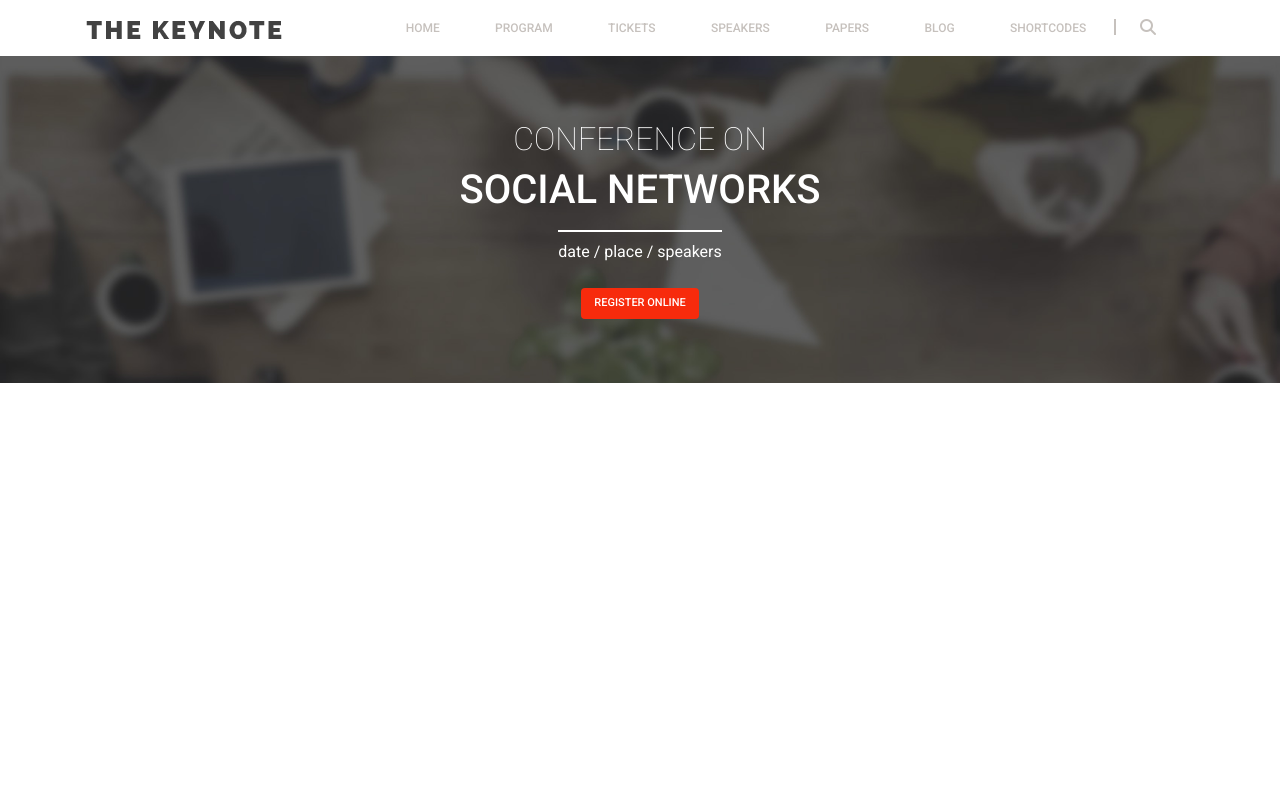
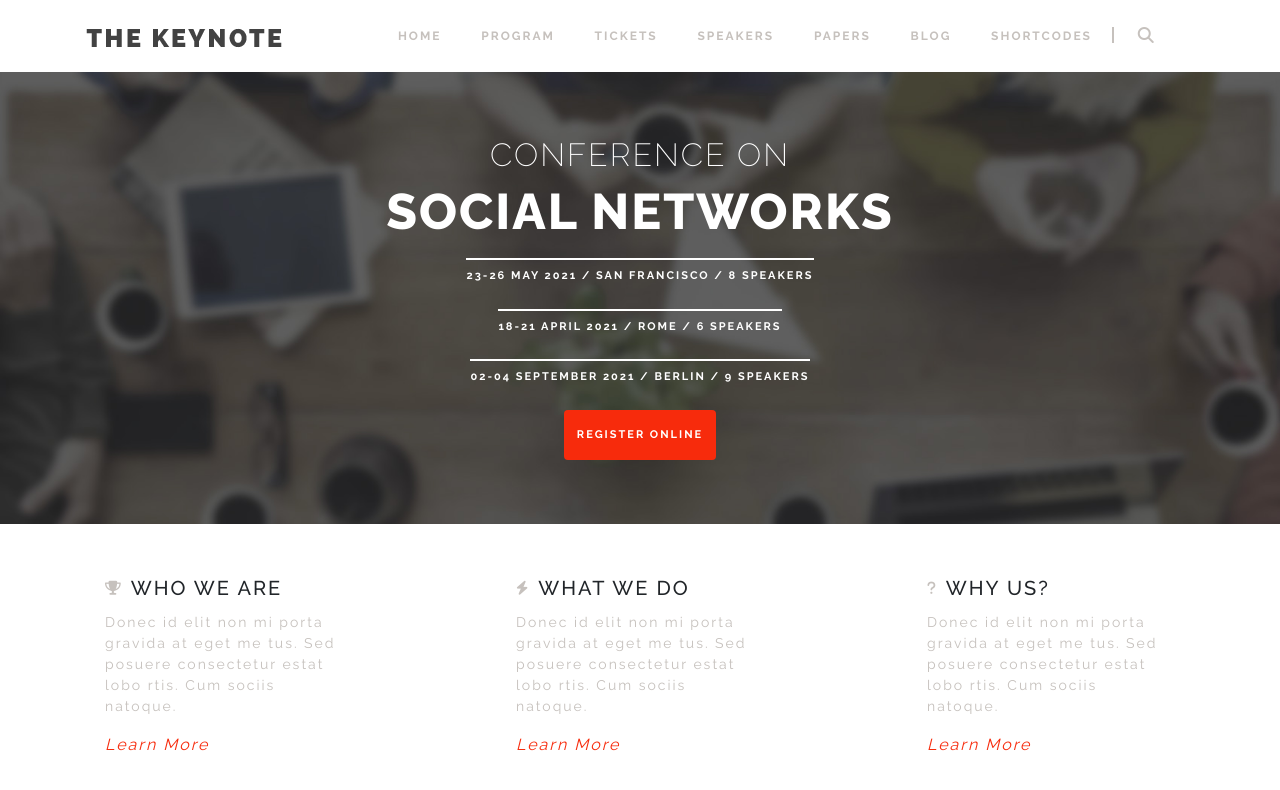
Before and after one commit to MirkoR89/proj-html-vuejs, a plain HTML site: page index.html in a window 1280 px wide. Drawn offline with nearby package versions, Linux system fonts and the light colour scheme.

Commit message:
Hero content and w section completed

```diff
--- a/assets/css/style.css
+++ b/assets/css/style.css
@@ -1,5 +1,7 @@
+/* Utility classes */
 * {
-  font-family: 'Roboto', sans-serif;
+  font-family: 'Raleway', sans-serif;
+  letter-spacing: 2px;
 }
 
 /* Header */
@@ -10,7 +12,7 @@
 }
 
 .navbar_link {
-  font-weight: 500;
+  font-weight: 700;
   font-size: 12px!important;
   color: #C6C1BD!important;
 }
@@ -39,17 +41,35 @@ form span i {
 }
 
 .hero_content h2 {
-  font-weight: 100;
+  font-weight: 200;
+}
+
+.hero_content h1 {
+  font-weight: 800;
+  font-size: 50px;
 }
 
 .date_conference {
+  font-weight: 700;
+  font-size: 11px;
   border-top: 2px solid white;
 }
 
-
 .hero_content button {
-  font-weight: 500;
+  font-weight: 700;
   font-size: 11px;
   color: white;
   background-color: #F72B0C;
 }
+
+/* Main */
+/* W Section */
+.card-body i,
+.card-body p {
+  font-size: 14px;
+  color: #C6C1BD;
+}
+
+.card-body a {
+  color: #F72B0C;
+}
--- a/assets/js/main.js
+++ b/assets/js/main.js
@@ -1,9 +1,8 @@
-new Vue ({
+new Vue({
   el: '#root',
   data: {
     // data obj: Navbar.
-    navBar: [
-      {
+    navBar: [{
         name: 'home',
         link: null
       },
@@ -32,10 +31,42 @@ new Vue ({
         link: null
       }
     ],
+    // data obj: Conferences
+    conferences: [{
+        date: '23-26 may 2021',
+        place: 'san francisco',
+        speakers: '8 speakers'
+      },
+      {
+        date: '18-21 april 2021',
+        place: 'rome',
+        speakers: '6 speakers'
+      },
+      {
+        date: '02-04 september 2021',
+        place: 'berlin',
+        speakers: '9 speakers'
+      }
+    ],
     // data obj: W section
-    wSection: [],
+    wSection: [{
+        icon: 'fas fa-trophy',
+        title: 'who we are',
+        paragraph: 'Donec id elit non mi porta gravida at eget me tus. Sed posuere consectetur estat lobo rtis. Cum sociis natoque.'
+      },
+      {
+        icon: 'fas fa-bolt',
+        title: 'what we do',
+        paragraph: 'Donec id elit non mi porta gravida at eget me tus. Sed posuere consectetur estat lobo rtis. Cum sociis natoque.'
+      },
+      {
+        icon: 'fas fa-question',
+        title: 'why us?',
+        paragraph: 'Donec id elit non mi porta gravida at eget me tus. Sed posuere consectetur estat lobo rtis. Cum sociis natoque.'
+      }
+    ],
     // data obj: Speakers section
-    speakers:[],
+    speakers: [],
     // data obj: Recent news
     recentNews: [],
     // data obj: Tickets
@@ -43,6 +74,7 @@ new Vue ({
     // data obj: Sponsors
     sponsors: [],
     // data obj: footer
-    footer:[]
-  }
+    footer: []
+  },
+  methods: {}
 })
--- a/index.html
+++ b/index.html
@@ -14,7 +14,7 @@
   <script src="https://kit.fontawesome.com/8d58ee31c8.js" crossorigin="anonymous"></script>
   <!-- Google Fonts CDN -->
   <link rel="preconnect" href="https://fonts.gstatic.com">
-  <link href="https://fonts.googleapis.com/css2?family=Roboto:wght@100;300;400;500;700;900&display=swap" rel="stylesheet">
+  <link href="https://fonts.googleapis.com/css2?family=Raleway:wght@100;200;300;400;500;600;700;800&display=swap" rel="stylesheet">
 </head>
 
 <body>
@@ -22,7 +22,7 @@
     <!-- Header -->
     <header>
       <!-- Navbar -->
-      <nav class="navbar navbar-expand-lg container">
+      <nav class="navbar navbar-expand-lg py-3 container">
         <a class="navbar-brand logo" href="#"><img src="assets/img/logo.png" alt="Logo Keynote"></a>
         <div class="collapse navbar-collapse" id="navbarSupportedContent">
           <ul v-for='link in navBar' class="navbar-nav mx-auto">
@@ -44,13 +44,12 @@
         <div class="container d-flex flex-column justify-content-center align-items-center">
           <h2>CONFERENCE ON</h2>
           <h1 class="pb-2">SOCIAL NETWORKS</h1>
-          <div class="date_conference py-2 mb-3">
-            <span> date /</span>
-            <span>place /</span>
-            <span>speakers</span>
+          <div v-for='conference in conferences' class="date_conference text-uppercase py-2 mb-3">
+            <span>{{conference.date}} /</span>
+            <span>{{conference.place}} /</span>
+            <span>{{conference.speakers}}</span>
           </div>
-          <button type="button" class="btn">REGISTER ONLINE</button>
-
+          <button type="button" class="btn py-3">REGISTER ONLINE</button>
         </div>
       </div>
     </header>
@@ -58,8 +57,17 @@
     <!-- Main -->
     <main>
       <!-- W section -->
-      <section>
-
+      <section class="container d-flex justify-content-between">
+        <div v-for='w in wSection' class="card border-0" style="width: 18rem;">
+          <div class="card-body">
+            <div class="d-flex">
+              <span><i :class="w.icon"></i></span>
+              <h5 class="card-title text-uppercase ml-2">{{w.title}}</h5>
+            </div>
+            <p class="card-text">{{w.paragraph}}</p>
+            <a href="#" class="font-italic">Learn More</a>
+          </div>
+        </div>
       </section>
 
       <!-- Timer section -->
```
